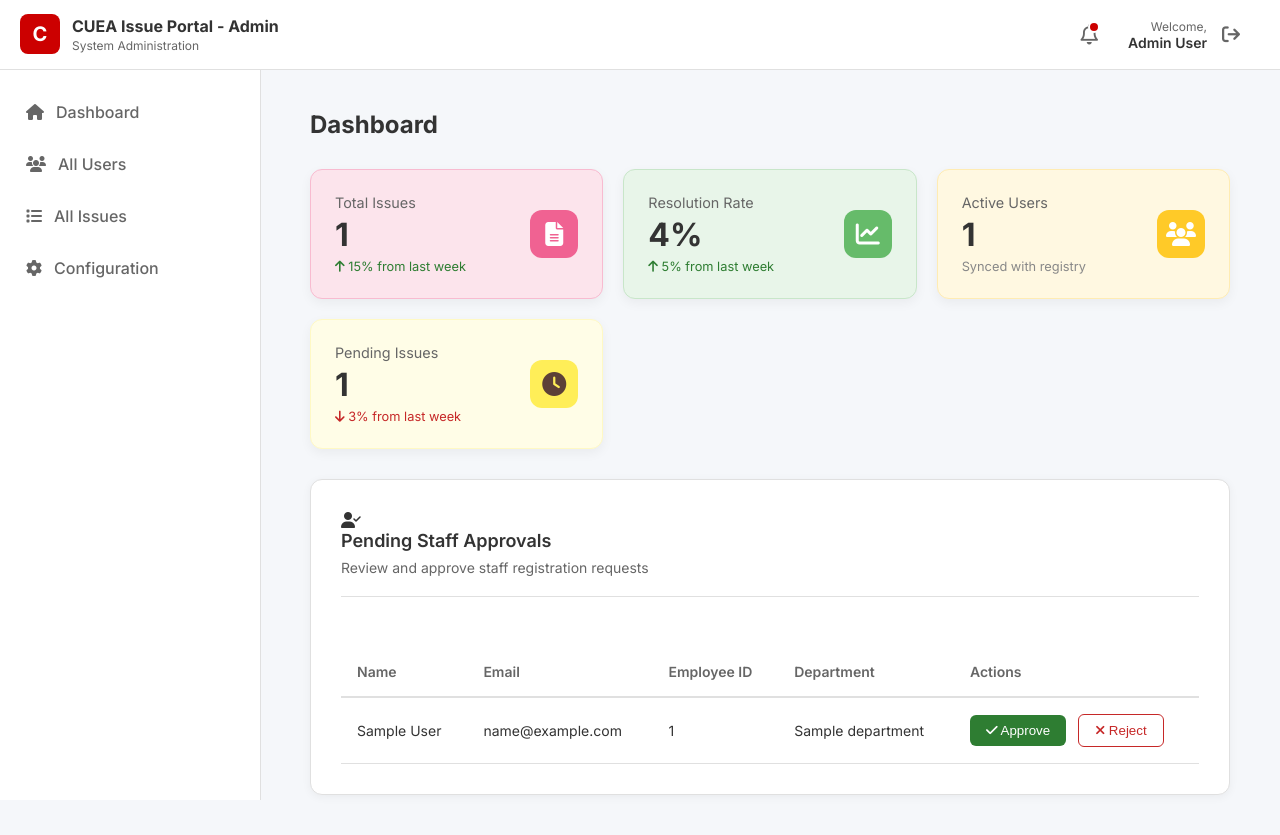
After one commit to KaKaCodes1/UniResolve, a Django app: template Uniresolve/tickets/templates/tickets/admin_dashboard.html in a window 1280 px wide. The commit adds this page. Run offline with Django 5.2, Linux system fonts and the light colour scheme; tables that the repository leaves empty hold one stand-in row (values such as "Sample post"); the template is opened without the code that fills it: values that come from a table or form of the project are taken from there, most other values are stand-ins (such as "Sample title", 1, 10 or a date in 2020).

Commit message:
worked on the admin pannel and user approval (staff require approval)

```diff
--- a/Uniresolve/accounts/serializers.py
+++ b/Uniresolve/accounts/serializers.py
@@ -105,6 +105,10 @@ class UserRegistrationSerializer(serializers.ModelSerializer):
             #User Instance
             user = User.objects.create(**validated_data)
 
+            # Staff members are created as inactive until approved by an admin
+            if user.role == 'Staff':
+                user.is_active = False
+
             #hashing the password
             user.set_password(password)
 
--- a/Uniresolve/accounts/templates/accounts/login.html
+++ b/Uniresolve/accounts/templates/accounts/login.html
@@ -73,6 +73,8 @@
                     window.location.href = "{% url 'student_dashboard' %}";
                 } else if (data.role === 'Staff') {
                     window.location.href = "{% url 'staff_dashboard' %}";
+                } else if (data.role === 'Admin') {
+                    window.location.href = "{% url 'admin_dashboard' %}";
                 } else {
                     // Fallback in case of unexpected role
                     alert('Unknown role: ' + data.role);
--- a/Uniresolve/accounts/templates/accounts/signup_staff.html
+++ b/Uniresolve/accounts/templates/accounts/signup_staff.html
@@ -133,7 +133,7 @@
             const data = await response.json();
 
             if (response.ok) {
-                alert('Account created successfully! Redirecting to login...');
+                alert('Account created successfully! Await approval from admin');
                 window.location.href = "{% url 'signin' %}"; // Redirect to login
             } else {
                 // Handle Errors
--- a/Uniresolve/tickets/static/tickets/css/dashboard.css
+++ b/Uniresolve/tickets/static/tickets/css/dashboard.css
@@ -1115,3 +1115,170 @@ select {
     color: #ef6c00;
     border-top: 1px solid #ffe0b2;
 }
+
+
+/* Admin Dashboard Specific Styles */
+.admin-stats-grid {
+    display: grid;
+    grid-template-columns: repeat(auto-fit, minmax(240px, 1fr));
+    gap: 20px;
+    margin-bottom: 30px;
+}
+
+.admin-stat-card {
+    border-radius: 12px;
+    padding: 24px;
+    box-shadow: 0 4px 12px rgba(0,0,0,0.05);
+    border: 1px solid rgba(0,0,0,0.05);
+    transition: transform 0.2s;
+}
+
+.admin-stat-card:hover {
+    transform: translateY(-5px);
+}
+
+.admin-stat-card.pink { background-color: #fce4ec; border-color: #f8bbd0; }
+.admin-stat-card.green { background-color: #e8f5e9; border-color: #c8e6c9; }
+.admin-stat-card.beige { background-color: #fff8e1; border-color: #ffecb3; }
+.admin-stat-card.yellow { background-color: #fffde7; border-color: #fff9c4; }
+
+.stat-main {
+    display: flex;
+    justify-content: space-between;
+    align-items: center;
+}
+
+.stat-info .stat-label {
+    display: block;
+    color: #666;
+    font-size: 0.9rem;
+    margin-bottom: 8px;
+}
+
+.stat-info .stat-value {
+    font-size: 2rem;
+    font-weight: 700;
+    color: #333;
+    margin-bottom: 8px;
+}
+
+.stat-trend {
+    font-size: 0.8rem;
+    color: #888;
+}
+
+.trend-up { color: #2e7d32; }
+.trend-down { color: #c62828; }
+
+.stat-icon-wrapper {
+    width: 48px;
+    height: 48px;
+    border-radius: 12px;
+    display: flex;
+    align-items: center;
+    justify-content: center;
+    font-size: 1.5rem;
+}
+
+.pink .stat-icon-wrapper { background: #f06292; color: white; }
+.green .stat-icon-wrapper { background: #66bb6a; color: white; }
+.beige .stat-icon-wrapper { background: #ffca28; color: white; }
+.yellow .stat-icon-wrapper { background: #ffee58; color: #5d4037; }
+
+/* Approval Table Actions */
+.btn-approve {
+    background: #2e7d32;
+    color: white;
+    border: none;
+    padding: 8px 16px;
+    border-radius: 6px;
+    cursor: pointer;
+    font-weight: 500;
+    margin-right: 8px;
+}
+
+.btn-reject {
+    background: transparent;
+    color: #c62828;
+    border: 1px solid #c62828;
+    padding: 8px 16px;
+    border-radius: 6px;
+    cursor: pointer;
+    font-weight: 500;
+}
+
+.btn-approve:hover { background: #1b5e20; }
+.btn-reject:hover { background: #fdeaea; }
+
+/* Approval Modal Specifics */
+.approval-modal-content {
+    max-width: 500px;
+}
+
+.role-selection-group {
+    display: flex;
+    flex-direction: column;
+    gap: 15px;
+    margin-top: 20px;
+}
+
+.role-option {
+    cursor: pointer;
+}
+
+.role-option input {
+    display: none;
+}
+
+.role-card {
+    display: flex;
+    align-items: center;
+    gap: 15px;
+    padding: 15px;
+    border: 2px solid #eee;
+    border-radius: 10px;
+    transition: all 0.2s;
+}
+
+.role-option input:checked + .role-card {
+    border-color: #a01830;
+    background-color: #fdf2f4;
+}
+
+.role-icon {
+    width: 40px;
+    height: 40px;
+    background: #eee;
+    border-radius: 50%;
+    display: flex;
+    align-items: center;
+    justify-content: center;
+    color: #666;
+}
+
+.role-option input:checked + .role-card .role-icon {
+    background: #a01830;
+    color: white;
+}
+
+.role-title {
+    display: block;
+    font-weight: 600;
+    color: #333;
+}
+
+.role-text p {
+    font-size: 0.85rem;
+    color: #666;
+    margin: 4px 0 0 0;
+}
+
+.btn-submit-approve {
+    background-color: #a01830;
+    color: white;
+    border: none;
+    padding: 10px 20px;
+    border-radius: 6px;
+    font-weight: 600;
+    cursor: pointer;
+}
--- /dev/null
+++ b/Uniresolve/tickets/templates/tickets/admin_dashboard.html
@@ -0,0 +1,244 @@
+{% extends 'tickets/base_admindashboard.html' %}
+
+{% block title %}Dashboard - Admin UniResolve{% endblock %}
+
+{% block content %}
+<div class="page-header">
+    <h2>Dashboard</h2>
+</div>
+
+<!-- Admin Stats Cards -->
+<div class="admin-stats-grid">
+    <!-- Total Issues -->
+    <div class="admin-stat-card pink">
+        <div class="stat-main">
+            <div class="stat-info">
+                <span class="stat-label">Total Issues</span>
+                <div class="stat-value">{{ total_tickets_count }}</div>
+                <div class="stat-trend trend-up">
+                    <i class="fa-solid fa-arrow-up"></i> 15% from last week
+                </div>
+            </div>
+            <div class="stat-icon-wrapper">
+                <i class="fa-solid fa-file-lines"></i>
+            </div>
+        </div>
+    </div>
+
+    <!-- Resolution Rate -->
+    <div class="admin-stat-card green">
+        <div class="stat-main">
+            <div class="stat-info">
+                <span class="stat-label">Resolution Rate</span>
+                <div class="stat-value">{{ resolution_rate }}%</div>
+                <div class="stat-trend trend-up">
+                    <i class="fa-solid fa-arrow-up"></i> 5% from last week
+                </div>
+            </div>
+            <div class="stat-icon-wrapper">
+                <i class="fa-solid fa-chart-line"></i>
+            </div>
+        </div>
+    </div>
+
+    <!-- Active Users -->
+    <div class="admin-stat-card beige">
+        <div class="stat-main">
+            <div class="stat-info">
+                <span class="stat-label">Active Users</span>
+                <div class="stat-value">{{ active_users_count }}</div>
+                <div class="stat-trend">
+                    Synced with registry
+                </div>
+            </div>
+            <div class="stat-icon-wrapper">
+                <i class="fa-solid fa-users"></i>
+            </div>
+        </div>
+    </div>
+
+    <!-- Pending Issues -->
+    <div class="admin-stat-card yellow">
+        <div class="stat-main">
+            <div class="stat-info">
+                <span class="stat-label">Pending Issues</span>
+                <div class="stat-value">{{ pending_tickets_count }}</div>
+                <div class="stat-trend trend-down">
+                    <i class="fa-solid fa-arrow-down"></i> 3% from last week
+                </div>
+            </div>
+            <div class="stat-icon-wrapper">
+                <i class="fa-solid fa-clock"></i>
+            </div>
+        </div>
+    </div>
+</div>
+
+<!-- Pending Staff Approvals Section -->
+<div class="content-card approvals-card">
+    <div class="card-header">
+        <div class="header-title-group">
+            <i class="fa-solid fa-user-check"></i>
+            <h3>Pending Staff Approvals</h3>
+        </div>
+        <p>Review and approve staff registration requests</p>
+    </div>
+
+    <div class="table-responsive">
+        <table class="history-table dashboard-table">
+            <thead>
+                <tr>
+                    <th>Name</th>
+                    <th>Email</th>
+                    <th>Employee ID</th>
+                    <th>Department</th>
+                    <th>Actions</th>
+                </tr>
+            </thead>
+            <tbody>
+                {% for staff in pending_staff %}
+                <tr>
+                    <td>{{ staff.get_full_name }}</td>
+                    <td>{{ staff.email }}</td>
+                    <td>{{ staff.staff_profile.employee_id }}</td>
+                    <td>{{ staff.staff_profile.department.department_name }}</td>
+                    <td class="action-buttons">
+                        <button class="btn-approve"
+                            onclick="openApprovalModal({{ staff.id }}, '{{ staff.get_full_name }}')">
+                            <i class="fa-solid fa-check"></i> Approve
+                        </button>
+                        <button class="btn-reject" onclick="rejectStaff({{ staff.id }})">
+                            <i class="fa-solid fa-xmark"></i> Reject
+                        </button>
+                    </td>
+                </tr>
+                {% empty %}
+                <tr>
+                    <td colspan="5" style="text-align: center; padding: 40px; color: #999;">
+                        No pending staff approvals at this time.
+                    </td>
+                </tr>
+                {% endfor %}
+            </tbody>
+        </table>
+    </div>
+</div>
+
+<!-- Approval Modal -->
+<div id="approvalModal" class="staff-modal">
+    <div class="staff-modal-content approval-modal-content">
+        <div class="staff-modal-header">
+            <h3>Approve Staff Registration</h3>
+            <button class="close-btn" onclick="closeApprovalModal()">&times;</button>
+        </div>
+        <div class="staff-modal-body">
+            <p>Assign a role for <b id="approveStaffName">Staff Member</b> to complete the approval.</p>
+
+            <div class="role-selection-group">
+                <label class="role-option">
+                    <input type="radio" name="staffRole" value="STAFF" checked>
+                    <div class="role-card">
+                        <div class="role-icon"><i class="fa-solid fa-user-tie"></i></div>
+                        <div class="role-text">
+                            <span class="role-title">Regular Staff</span>
+                            <p>Can view and resolve department tickets.</p>
+                        </div>
+                    </div>
+                </label>
+
+                <label class="role-option">
+                    <input type="radio" name="staffRole" value="SENIOR">
+                    <div class="role-card">
+                        <div class="role-icon"><i class="fa-solid fa-user-gear"></i></div>
+                        <div class="role-text">
+                            <span class="role-title">Senior Staff</span>
+                            <p>Access to advanced ticket management and escalations.</p>
+                        </div>
+                    </div>
+                </label>
+            </div>
+        </div>
+        <div class="staff-modal-footer">
+            <button type="button" class="btn-cancel" onclick="closeApprovalModal()">Cancel</button>
+            <button type="button" class="btn-submit-approve" onclick="submitApproval()">
+                Complete Approval
+            </button>
+        </div>
+    </div>
+</div>
+
+{% endblock %}
+
+{% block extra_js %}
+<script>
+    let selectedStaffId = null;
+
+    function openApprovalModal(id, name) {
+        selectedStaffId = id;
+        document.getElementById('approveStaffName').textContent = name;
+        document.getElementById('approvalModal').style.display = 'flex';
+    }
+
+    function closeApprovalModal() {
+        document.getElementById('approvalModal').style.display = 'none';
+        selectedStaffId = null;
+    }
+
+    async function submitApproval() {
+        const role = document.querySelector('input[name="staffRole"]:checked').value;
+        const accessToken = localStorage.getItem('access_token');
+
+        try {
+            const response = await fetch('/api/v1/admin/approve_staff/', {
+                method: 'POST',
+                headers: {
+                    'Authorization': `Bearer ${accessToken}`,
+                    'Content-Type': 'application/json'
+                },
+                body: JSON.stringify({
+                    user_id: selectedStaffId,
+                    staff_role: role
+                })
+            });
+
+            if (response.ok) {
+                alert('Staff member approved successfully!');
+                location.reload();
+            } else {
+                const data = await response.json();
+                alert('Error: ' + (data.error || 'Failed to approve'));
+            }
+        } catch (error) {
+            console.error('Error:', error);
+            alert('An unexpected error occurred.');
+        }
+    }
+
+    async function rejectStaff(id) {
+        if (!confirm('Are you sure you want to reject this registration? The account will be permanently deleted.')) return;
+
+        const accessToken = localStorage.getItem('access_token');
+        try {
+            const response = await fetch('/api/v1/admin/reject_staff/', {
+                method: 'POST',
+                headers: {
+                    'Authorization': `Bearer ${accessToken}`,
+                    'Content-Type': 'application/json'
+                },
+                body: JSON.stringify({
+                    user_id: id
+                })
+            });
+
+            if (response.ok) {
+                alert('Request rejected and account deleted.');
+                location.reload();
+            } else {
+                alert('Failed to reject registration.');
+            }
+        } catch (error) {
+            console.error('Error:', error);
+        }
+    }
+</script>
+{% endblock %}
--- /dev/null
+++ b/Uniresolve/tickets/templates/tickets/base_admindashboard.html
@@ -0,0 +1,98 @@
+<!DOCTYPE html>
+<html lang="en">
+
+<head>
+    {% load static %}
+    <meta charset="UTF-8">
+    <meta name="viewport" content="width=device-width, initial-scale=1.0">
+    <title>{% block title %}Admin Dashboard - CUEA Issue Portal{% endblock %}</title>
+    <!-- Fonts -->
+    <link href="https://fonts.googleapis.com/css2?family=Inter:wght@400;500;600;700&display=swap" rel="stylesheet">
+    <link rel="stylesheet" href="https://cdnjs.cloudflare.com/ajax/libs/font-awesome/6.4.0/css/all.min.css">
+    <!-- Component CSS -->
+    <link rel="stylesheet" href="{% static 'tickets/css/dashboard.css' %}">
+    {% block extra_css %}{% endblock %}
+</head>
+
+<body>
+    <header class="top-header">
+        <div class="header-logo">
+            <div class="logo-icon admin-logo">C</div>
+            <div class="logo-text">
+                <h1>CUEA Issue Portal - Admin</h1>
+                <p>System Administration</p>
+            </div>
+        </div>
+
+        <div class="header-right">
+            <div class="notification-bell">
+                <i class="fa-regular fa-bell" title="Notifications"></i>
+                <span class="badg-dot"></span>
+            </div>
+            <div class="user-profile">
+                <div class="user-info">
+                    <span class="welcome-text">Welcome,</span>
+                    <span class="user-name" id="user-name-display">Admin User</span>
+                </div>
+                <a href="#" class="logout-link" id="logoutBtn" title="Logout">
+                    <i class="fa-solid fa-arrow-right-from-bracket"></i>
+                </a>
+            </div>
+        </div>
+    </header>
+
+    <div class="dashboard-container">
+        <!-- Sidebar -->
+        <aside class="sidebar">
+            <nav class="sidebar-nav">
+                <a href="{% url 'admin_dashboard' %}"
+                    class="nav-item {% if request.resolver_match.url_name == 'admin_dashboard' %}active{% endif %}">
+                    <i class="fa-solid fa-house"></i>
+                    <span>Dashboard</span>
+                </a>
+                <a href="#" class="nav-item">
+                    <i class="fa-solid fa-users"></i>
+                    <span>All Users</span>
+                </a>
+                <a href="#" class="nav-item">
+                    <i class="fa-solid fa-list"></i>
+                    <span>All Issues</span>
+                </a>
+                <a href="#" class="nav-item">
+                    <i class="fa-solid fa-gear"></i>
+                    <span>Configuration</span>
+                </a>
+            </nav>
+        </aside>
+
+        <!-- Main Content -->
+        <main class="main-content">
+            <div class="content-wrapper">
+                {% block content %}{% endblock %}
+            </div>
+        </main>
+    </div>
+
+    <script>
+        // Logout Handler
+        document.getElementById('logoutBtn').addEventListener('click', (e) => {
+            e.preventDefault();
+            if (confirm('Are you sure you want to logout?')) {
+                localStorage.removeItem('access_token');
+                localStorage.removeItem('refresh_token');
+                window.location.href = "{% url 'signin' %}";
+            }
+        });
+
+        // Basic Profile Injection (Sync name from localStorage or similar if needed)
+        document.addEventListener('DOMContentLoaded', () => {
+            const firstName = localStorage.getItem('first_name');
+            if (firstName) {
+                document.getElementById('user-name-display').innerText = `${firstName} (Admin)`;
+            }
+        });
+    </script>
+    {% block extra_js %}{% endblock %}
+</body>
+
+</html>
--- a/Uniresolve/tickets/urls.py
+++ b/Uniresolve/tickets/urls.py
@@ -1,6 +1,7 @@
 from django.urls import path, include
 from .views import (
     TicketViewSet,
+    AdminViewSet,
     ResolutionViewSet,
     SubmitIssuePageView,
     MyHistoryPageView,
@@ -9,6 +10,7 @@ from .views import (
     StaffDashboardPageView,
     StaffAllIssuesPageView,
     AllResolutionsPageView,
+    AdminDashboardPageView,
 )
 from rest_framework.routers import DefaultRouter
 
@@ -17,6 +19,7 @@ from rest_framework.routers import DefaultRouter
 router = DefaultRouter()
 router.register(r'tickets',TicketViewSet, basename='ticket')
 router.register(r'resolutions', ResolutionViewSet, basename='resolutions')
+router.register(r'admin', AdminViewSet, basename='admin')
 
 urlpatterns = [
     path('', include(router.urls)),
@@ -27,4 +30,5 @@ urlpatterns = [
     path('staff-dashboard/', StaffDashboardPageView.as_view(), name='staff_dashboard'),
     path('staff-dashboard/all-issues/', StaffAllIssuesPageView.as_view(), name='staff_all_issues'),
     path('staff-dashboard/all-resolutions/', AllResolutionsPageView.as_view(), name='staff_all_resolutions'),
+    path('admin-dashboard/', AdminDashboardPageView.as_view(), name='admin_dashboard'),
 ]
```
Also changed, not shown: Uniresolve/tickets/views.py (+63 -0 lines).
